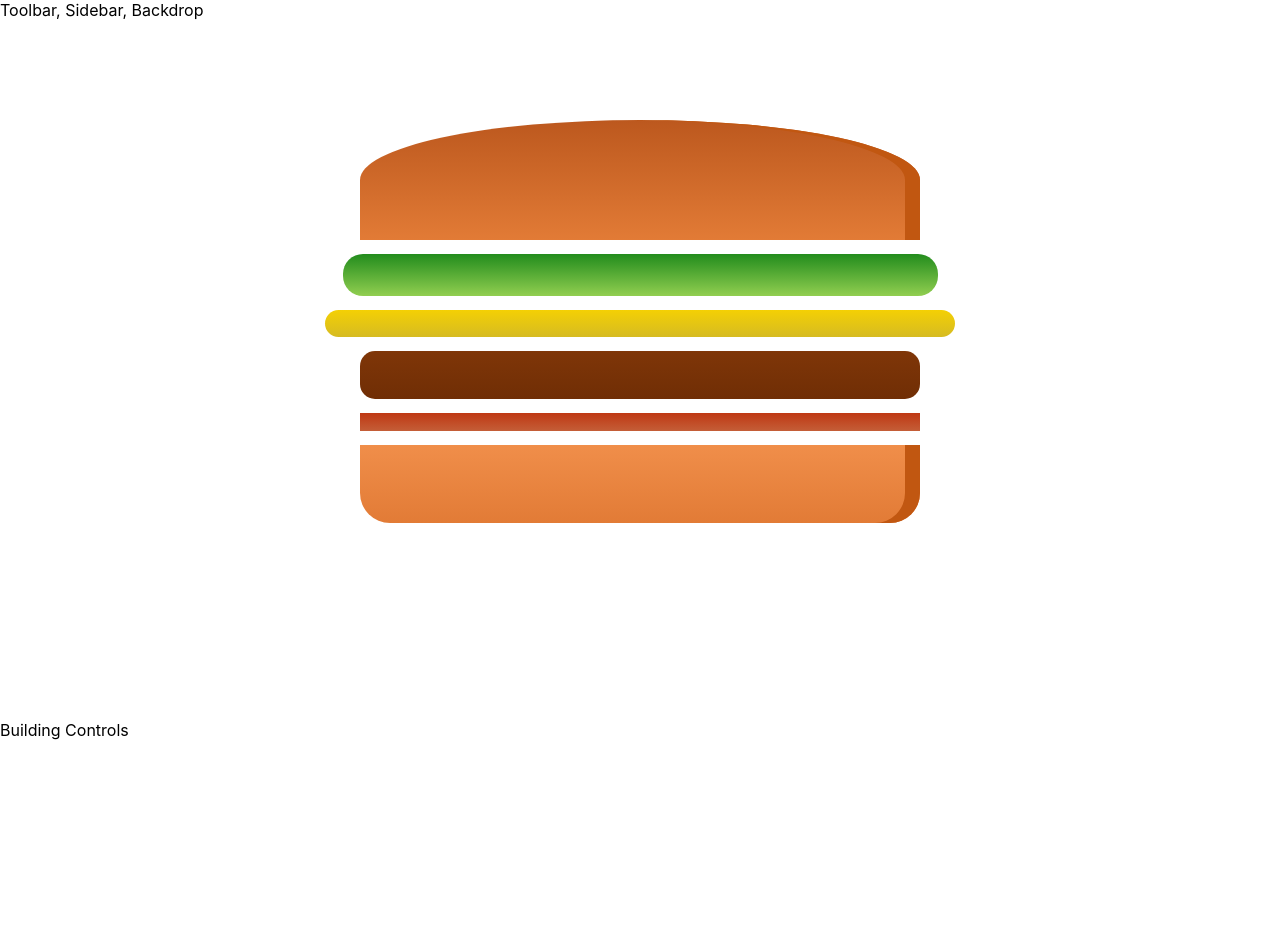
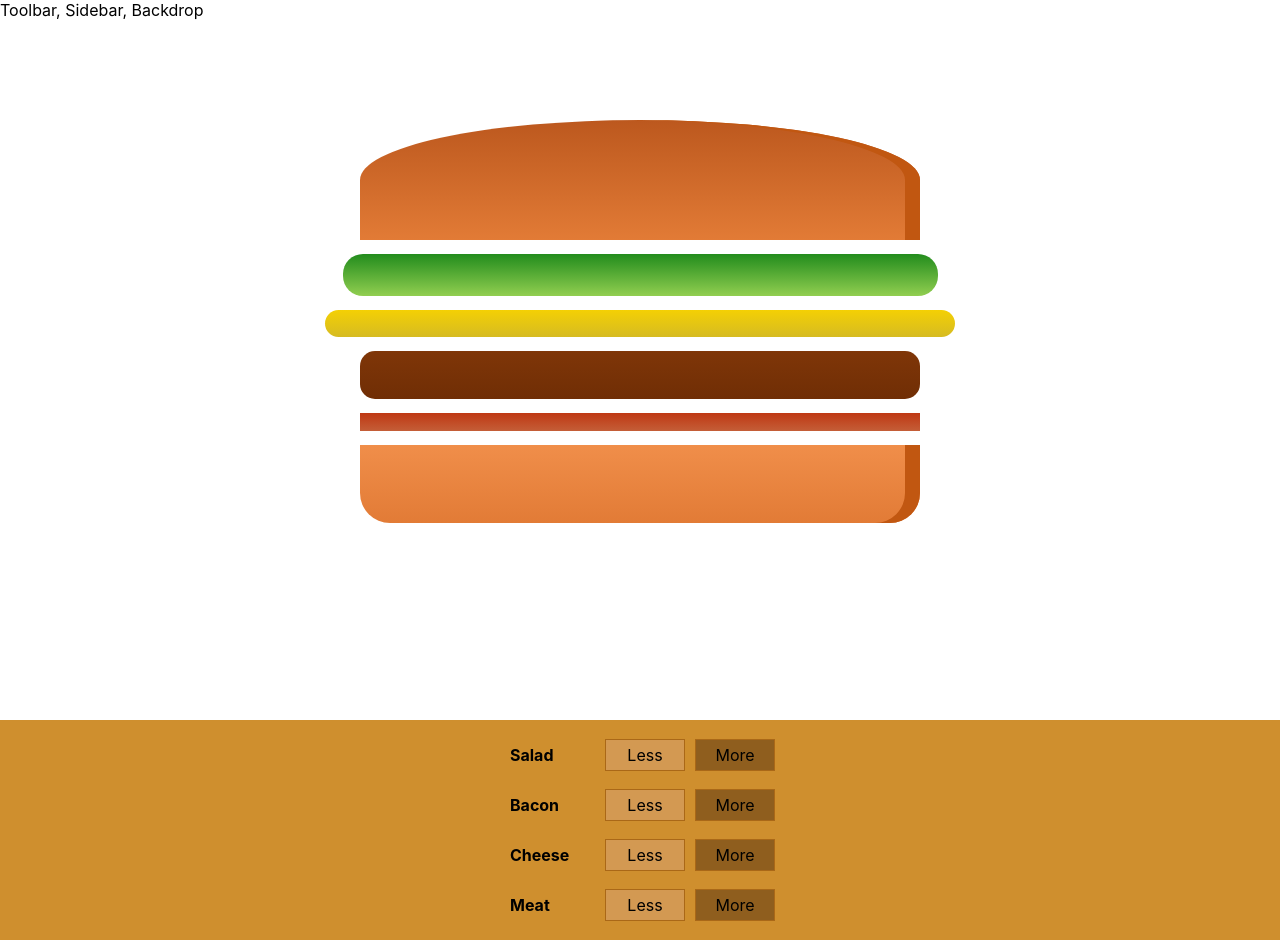
Before and after one commit to bublinec/Burger-builder, a React (Create React App) app: page / in a window 1280 px wide. Before the commit the page ends 800 px from the top, so only its background shows below. Built offline with nearby package versions, Linux system fonts and the light colour scheme.

Commit message:
Adding ingrediends done

```diff
--- a/package.json
+++ b/package.json
@@ -3,6 +3,7 @@
   "version": "0.1.0",
   "private": true,
   "dependencies": {
+    "@material-ui/core": "^4.11.0",
     "@testing-library/jest-dom": "^4.2.4",
     "@testing-library/react": "^9.5.0",
     "@testing-library/user-event": "^7.2.1",
--- a/public/index.html
+++ b/public/index.html
@@ -3,7 +3,7 @@
   <head>
     <meta charset="utf-8" />
     <link rel="icon" href="%PUBLIC_URL%/favicon.ico" />
-    <meta name="viewport" content="width=device-width, initial-scale=1" />
+    <meta name="viewport" content="minimum-scale=1, initial-scale=1, width=device-width" />
     <meta name="theme-color" content="#000000" />
     <meta
       name="description"
@@ -24,7 +24,7 @@
       work correctly both with client-side routing and a non-root public URL.
       Learn how to configure a non-root public URL by running `npm run build`.
     -->
-    <link href="https://fonts.googleapis.com/css2?family=Open+Sans:wght@300;400;600&display=swap" rel="stylesheet">
+    <link rel="stylesheet" href="https://fonts.googleapis.com/css?family=Roboto:300,400,500,700&display=swap" />
     <title>Burger builder</title>
   </head>
   <body>
--- /dev/null
+++ b/src/components/BuildControls/BuildControl.js
@@ -0,0 +1,39 @@
+import React from 'react';
+import styled from 'styled-components';
+
+const BuildControlDiv = styled.div`
+    display: flex;
+    justify-content: space-between;
+    align-items: center;
+    margin: 5px 0;
+`;
+
+const Button = styled.button`
+    background-color: ${props => props.type === 'less' ? '#D39952' : '#8F5E1E'};
+    display: block;
+    font: inherit;
+    padding: 5px;
+    margin: 0 5px;
+    width: 80px;
+    border: 1px solid #AA6817;
+    cursor: pointer;
+    outline: none;
+`;
+
+const Label = styled.label`
+    padding: 10px;
+    font-weight: bold;
+    width: 80px;
+`;
+
+const buildControl = (props) => {
+    return(
+        <BuildControlDiv>
+            <Label>{props.label}</Label>
+            <Button type='less' >Less</Button>
+            <Button type='more' onClick={props.addIngredient}>More</Button>
+        </BuildControlDiv>
+        )
+    }
+
+export default buildControl;
--- /dev/null
+++ b/src/components/BuildControls/BuildControlsPanel.js
@@ -0,0 +1,37 @@
+import React from 'react';
+import styled from 'styled-components';
+import BuildControl from './BuildControl'
+
+const BuildControlsDiv = styled.div`
+width: 100%;
+background-color: #CF8F2E;
+display: flex;
+flex-flow: column;
+align-items: center;
+box-shadow: 0 2px 1px #ccc;
+margin: auto;
+padding: 10px 0;
+`;
+
+const controls = [
+    { label: 'Salad', type: 'salad' },
+    { label: 'Bacon', type: 'bacon' },
+    { label: 'Cheese', type: 'cheese' },
+    { label: 'Meat', type: 'meat' },
+];
+
+const buildControls = (props) => {
+    return(
+        <BuildControlsDiv>
+            {controls.map(ctrl => (
+                <BuildControl
+                    key={ctrl.label}
+                    label={ctrl.label}
+                    type={ctrl.type}
+                    addIngredient={() => props.addIngredient(ctrl.type)} />
+            ))}
+        </BuildControlsDiv>
+    )
+}
+
+export default buildControls;
--- a/src/containers/BurgerBuilder/BurgerBuilder.js
+++ b/src/containers/BurgerBuilder/BurgerBuilder.js
@@ -1,6 +1,13 @@
 import React, {Component, Fragment} from 'react';
 import Burger from '../../components/Burger/Burger'
+import BuildControls from '../../components/BuildControls/BuildControlsPanel'
 
+const INGREDIENT_PRICES = {
+    salad: 0.5,
+    cheese: 0.4,
+    meat: 1.3,
+    bacon: 0.8
+};
 
 class BurgerBuilder extends Component{
     state = {
@@ -9,21 +16,23 @@ class BurgerBuilder extends Component{
             cheese: 1,
             meat: 1,
             bacon: 1
-        }
+        },
+        totalPrice: 6
     }
 
+    addIngredientHandler = (type) => {
+        const newState = {...this.state}
+        newState.ingredients[type] += 1;
+        newState.totalPrice += INGREDIENT_PRICES[type];
+        this.setState(newState);
+    }
 
     render () {
-
         return (
             <Fragment>
-                <div>
                 <Burger ingredients={this.state.ingredients}/>
-                </div>
-
-                <div>
-                    Building Controls
-                </div>
+                <BuildControls
+                    addIngredient={this.addIngredientHandler}/>
             </Fragment>
             )
         }
--- a/src/index.css
+++ b/src/index.css
@@ -1,6 +1,6 @@
 body {
   margin: 0;
-  font-family: -apple-system, BlinkMacSystemFont, 'Open Sans', 'Segoe UI', 'Roboto', 'Oxygen',
+  font-family: -apple-system, BlinkMacSystemFont, 'Roboto', 'Segoe UI', 'Roboto', 'Oxygen',
     'Ubuntu', 'Cantarell', 'Fira Sans', 'Droid Sans', 'Helvetica Neue',
     sans-serif;
   -webkit-font-smoothing: antialiased;
```
Also changed, not shown: 1 other file (tests, documents, lock files or other folders). Lines whose indentation alone changed are shown as unchanged.
